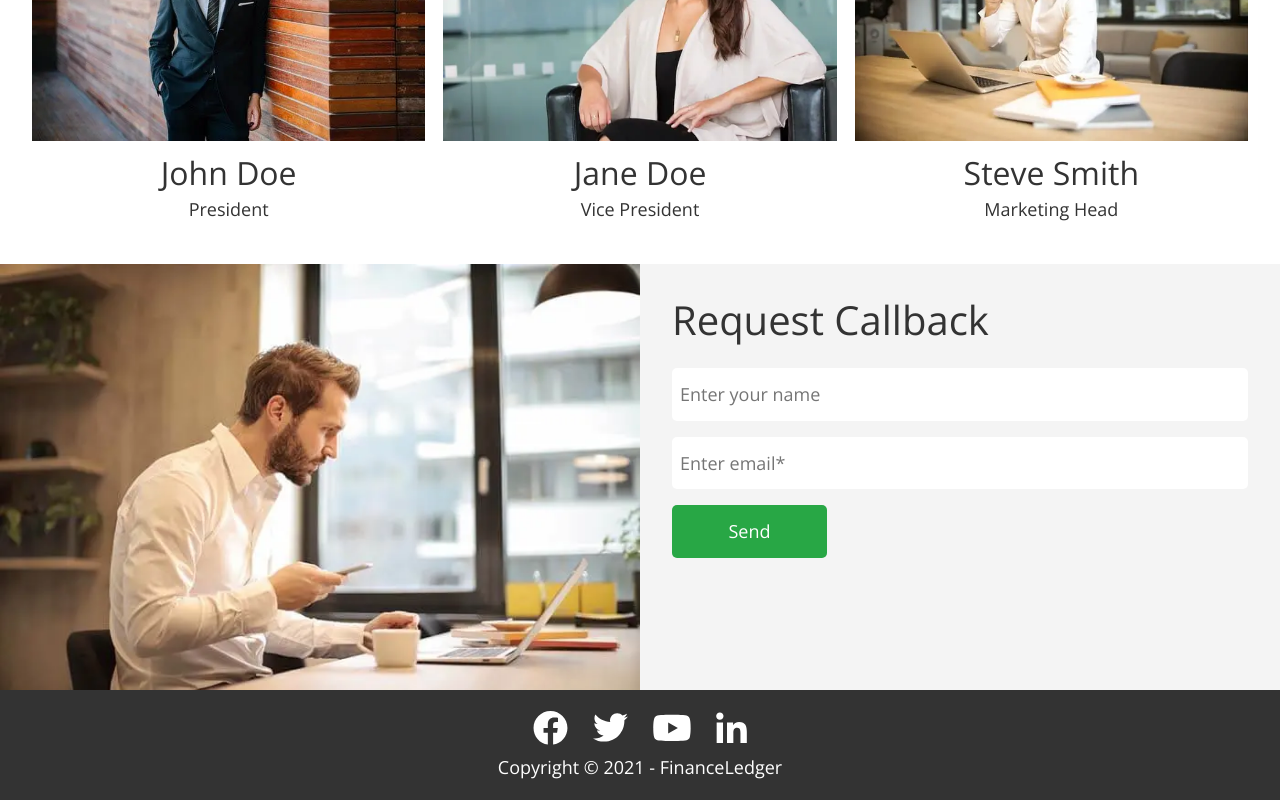
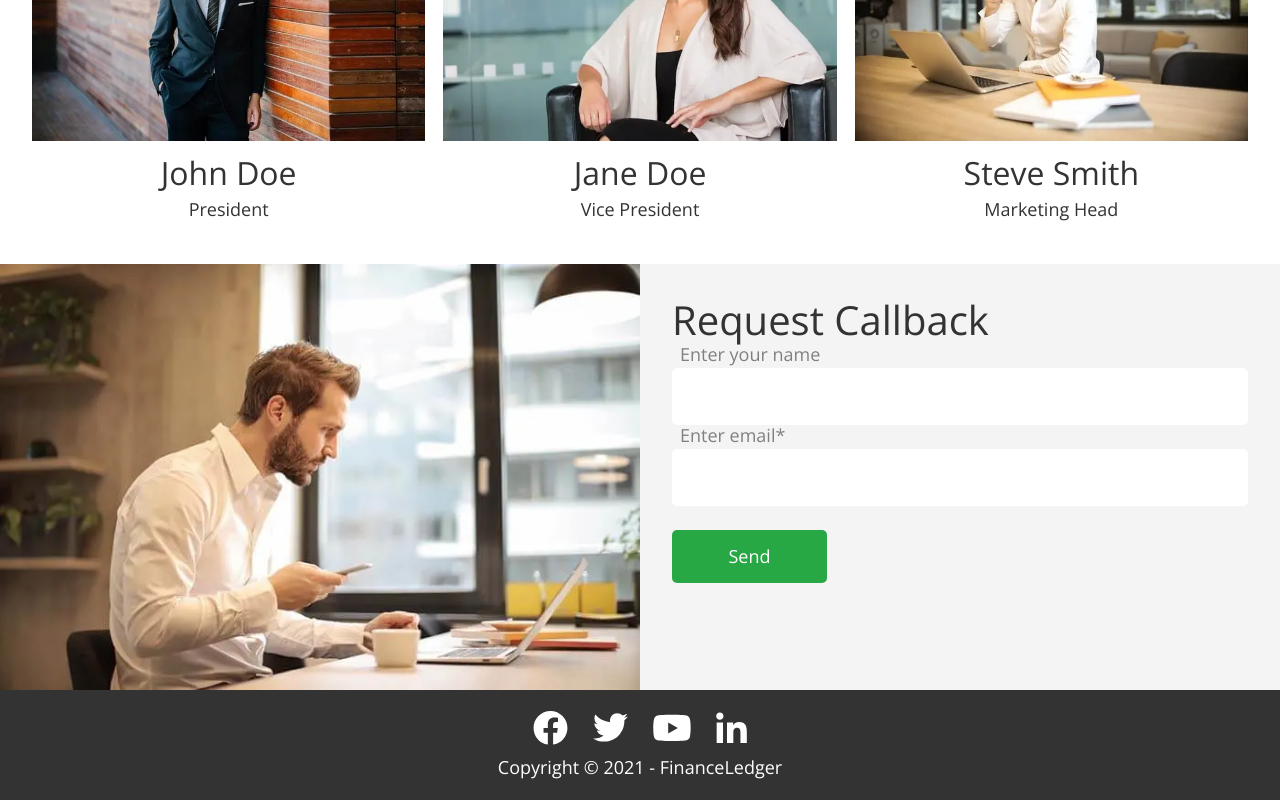
Before and after one commit to Annka-Sarviro/FinanceLedger, a React (Vite) app: page / in a window 1280 px wide. Shown: the part 2862-3662 px from the top of the page. Built offline with nearby package versions, Linux system fonts and the light colour scheme.

Commit message:
feat: add formik validation

```diff
--- a/package.json
+++ b/package.json
@@ -17,7 +17,8 @@
     "react-dom": "^18.2.0",
     "react-router-dom": "^6.10.0",
     "react-scroll": "^1.8.9",
-    "styled-components": "^5.3.10"
+    "styled-components": "^5.3.10",
+    "yup": "^1.1.1"
   },
   "devDependencies": {
     "@types/react": "^18.0.28",
--- a/src/components/ContactForm/ContactForm.jsx
+++ b/src/components/ContactForm/ContactForm.jsx
@@ -1,10 +1,18 @@
 import { nanoid } from "nanoid";
-
+// import * as Yup from "yup";
 import { Formik, ErrorMessage } from "formik";
+// import { useFormik } from "formik";
+import validationSchema from "../../schemas/contactFormschema";
 
 import { ButtonColor } from "../Button/Button.styled";
 import s from "./ContactForm.styled";
 // import { useState } from "react";
+
+const encode = (data) => {
+  return Object.keys(data)
+    .map((key) => encodeURIComponent(key) + "=" + encodeURIComponent(data[key]))
+    .join("&");
+};
 
 const FormError = (name) => {
   return (
@@ -20,23 +28,18 @@ const initialValues = {
   email: "",
 };
 
-const encode = (data) => {
-  return Object.keys(data)
-    .map((key) => encodeURIComponent(key) + "=" + encodeURIComponent(data[key]))
-    .join("&");
-};
-
 const ContactForm = () => {
   const nameInputId = nanoid();
   const emailInputId = nanoid();
 
-  const handleSubmit = async (values) => {
+  const handleSubmit = async (values, { resetForm }) => {
     fetch("/", {
       method: "POST",
       headers: { "Content-Type": "application/x-www-form-urlencoded" },
       body: encode({ "form-name": "contact", ...values }),
     })
-      .then(() => alert("Success!"))
+      .then(() => resetForm())
+      .then(() => alert("Thank You! Your form submission has been received"))
       .catch((error) => alert(error));
   };
 
@@ -45,35 +48,39 @@ const ContactForm = () => {
       <Formik
         name="contact"
         initialValues={initialValues}
+        validationSchema={validationSchema}
         onSubmit={handleSubmit}
+        validateOnMount
+        initialTouched={{ zip: true }}
       >
+        {({ errors, touched }) => (
           <s.formContact name="contact">
             <s.label htmlFor={nameInputId}>
               <s.input
                 type="text"
                 name="name"
                 title="Name may contain only letters, apostrophe, dash and spaces. For example Adrian, Jacob Mercer, Charles de Batz de Castelmore d'Artagnan"
-              required
-              placeholder="Enter your name"
               />
-            <FormError name="name" />
+              {touched.name && errors.name && <div>{errors.name}</div>}
+              <span>Enter your name</span>{" "}
             </s.label>
+
             <s.label htmlFor={emailInputId}>
               <s.input
                 type="email"
                 name="email"
                 id={emailInputId}
                 title="Email"
-              placeholder="Enter email*"
-              required
               />
-            <FormError name="email" />
+              <span>Enter email*</span>
+              {touched.email && errors.email && <div>{errors.email}</div>}
             </s.label>
 
             <ButtonColor variant="contained" type="submit">
               Send
             </ButtonColor>
           </s.formContact>
+        )}
       </Formik>
     </s.formBox>
   );
--- a/src/components/ContactForm/ContactForm.styled.js
+++ b/src/components/ContactForm/ContactForm.styled.js
@@ -5,24 +5,40 @@ const formBox = styled.div`
   position: relative;
 `;
 const formContact = styled(Form)``;
-
-const label = styled.label`
-  color: var(--gray-color);
-  font-family: inherit;
-  display: block;
-  width: 100%;
-  margin-bottom: 16px;
-`;
-
 const input = styled(Field)`
   width: inherit;
   padding: 16px 8px;
   border: none;
   border-radius: var(--border-radius);
   background-color: var(--white-color);
+  position: relative;
+  height: 57px;
+
   &:focus {
     outline: none;
   }
 `;
+const label = styled.label`
+  color: var(--gray-color);
+  font-family: inherit;
+  display: block;
+  width: 100%;
+  margin-bottom: 24px;
+
+  & > span {
+    position: absolute;
+    left: 0;
+    display: inline-block;
+    padding: 16px 8px;
+    pointer-events: none;
+    transition: 0.5s;
+  }
+
+  & input:focus + span,
+  & input:invalid + span,
+  & input:valid + span {
+    transform: translateY(-42px);
+  }
+`;
 
 export default { formBox, label, input, formContact };
--- /dev/null
+++ b/src/schemas/contactFormschema.js
@@ -0,0 +1,8 @@
+import * as Yup from "yup";
+
+const validationSchema = Yup.object({
+  name: Yup.string().min(3, "name is too short").max(50, "Too Long!"),
+  email: Yup.string().email("Invalid email").required(),
+});
+
+export default validationSchema;
```
Also changed, not shown: 1 other file (tests, documents, lock files or other folders). Lines whose indentation alone changed are shown as unchanged.
